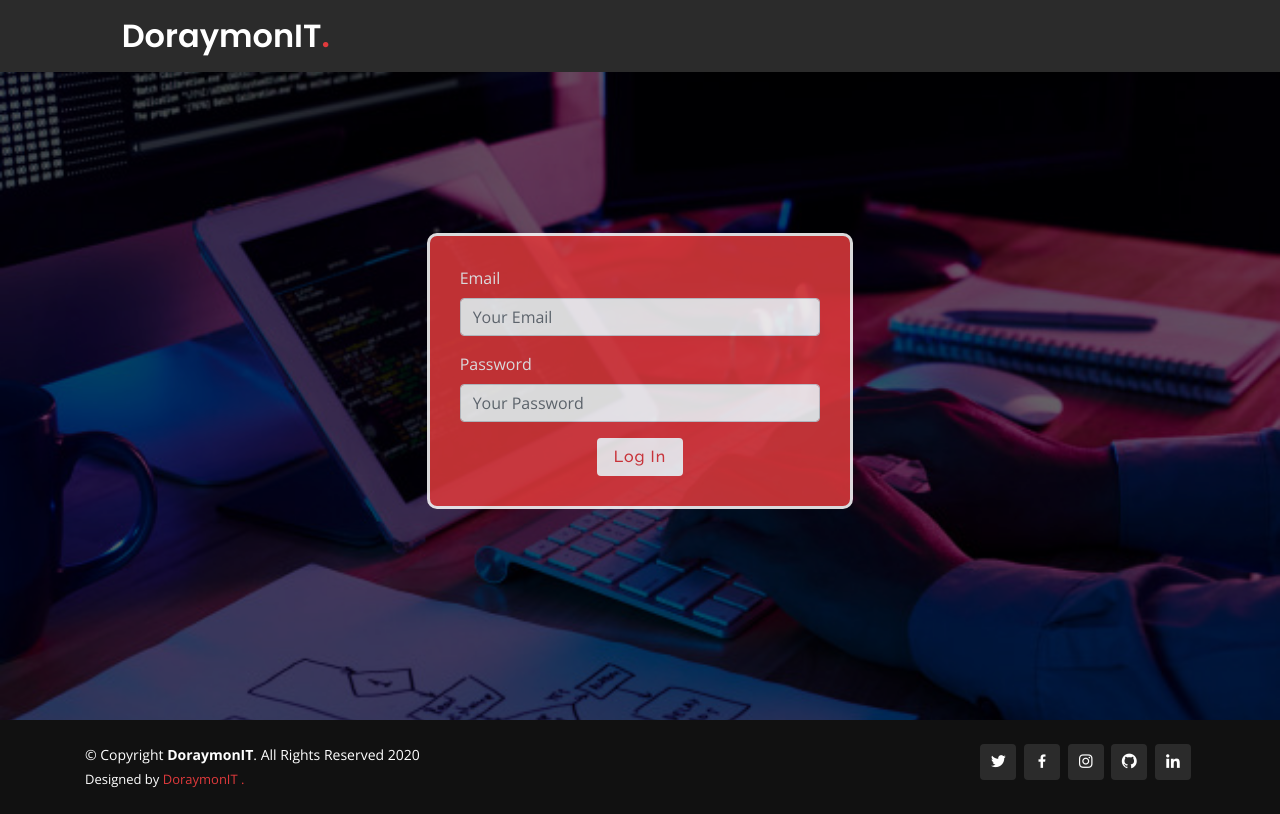
After one commit to DoraymonIT/H.A.H.-2.0, a PHP site: page /admin/login.php in a window 1280 px wide. The commit adds this page. Run offline with PHP 8.4, Linux system fonts and the light colour scheme.

Commit message:
php files

```diff
--- /dev/null
+++ b/admin/database_connect.php
@@ -0,0 +1,10 @@
+<?php
+ $db = mysqli_connect('localhost', 'root', '', 'portfolio','3306');
+//  $db = mysqli_connect('localhost', 'root', '', 'rd','3306');
+
+ if(!$db) {
+     die('Connection failed: ' . mysqli_connect_error());
+     echo "Die";
+ }
+
+?>
--- /dev/null
+++ b/admin/login.php
@@ -0,0 +1,148 @@
+<?php
+require_once('database_connect.php');
+ob_start();
+session_start();
+if (!empty($_SESSION['email'])) {
+    header('location: dashboard.php');
+}
+?>
+<!DOCTYPE html>
+<html lang="en">
+
+<head>
+    <meta charset="utf-8" />
+    <meta content="width=device-width, initial-scale=1.0" name="viewport" />
+
+    <title>
+        DoraymonIT | Admin
+    </title>
+    <meta content="" name="description" />
+    <meta content="" name="keywords" />
+
+    <!-- Favicons -->
+    <link href="../assets/img/favicon.png" rel="icon" />
+    <link href="../assets/img/apple-touch-icon.png" rel="apple-touch-icon" />
+
+    <!-- Google Fonts -->
+    <link href="https://fonts.googleapis.com/css?family=Open+Sans:300,300i,400,400i,600,600i,700,700i|Raleway:300,300i,400,400i,500,500i,600,600i,700,700i|Poppins:300,300i,400,400i,500,500i,600,600i,700,700i" rel="stylesheet" />
+    <link rel="stylesheet" href="https://cdnjs.cloudflare.com/ajax/libs/font-awesome/5.15.1/css/all.min.css" />
+    <!-- Vendor CSS Files -->
+    <link href="../assets/vendor/bootstrap/css/bootstrap.min.css" rel="stylesheet" />
+    <link href="../assets/vendor/icofont/icofont.min.css" rel="stylesheet" />
+    <link href="../assets/vendor/boxicons/css/boxicons.min.css" rel="stylesheet" />
+    <link href="../assets/vendor/owl.carousel/assets/owl.carousel.min.css" rel="stylesheet" />
+    <link href="../assets/vendor/remixicon/remixicon.css" rel="stylesheet" />
+    <link href="../assets/vendor/venobox/venobox.css" rel="stylesheet" />
+    <link href="../assets/vendor/aos/aos.css" rel="stylesheet" />
+
+    <!-- Template Main CSS File -->
+    <link href="../assets/css/style.css" rel="stylesheet" />
+    <link rel="stylesheet" href="https://cdnjs.cloudflare.com/ajax/libs/font-awesome/5.15.1/css/all.min.css" />
+</head>
+
+<body>
+    <!-- ======= Header ======= -->
+    <header id="header" class="fixed-top">
+        <div class="container-fluid">
+            <div class="row justify-content-center">
+                <div class="col-xl-10 d-flex align-items-center">
+                    <h1 class="logo mr-auto">
+                        <a href="index.html">DoraymonIT<span>.</span></a>
+                    </h1>
+
+                </div>
+            </div>
+        </div>
+    </header>
+    <!-- End Header -->
+
+
+    <main id="main">
+        <section id="heroLogin" class="d-flex align-items-center">
+
+            <div class="container-fluid">
+
+                <div class="row">
+                    <div class="col-md-4">
+                        <?php if (isset($_SESSION['wrong'])) : ?>
+                            <div class="alert alert-danger" role="alert" style="text-align: center;">
+                                <?php echo $_SESSION['wrong'] ?> </div>
+                        <?php endif ?>
+                    </div>
+                    <div class="col-md-4" style="
+    background-color: #e03a3c;
+    padding: 30px;
+    opacity: 0.85;
+    border: 3px solid white;
+    border-radius: 10px;
+    color: white;
+">
+                        <form action="login-process.php" method="post" role="form">
+                            <div class="form-row">
+                                <div class="col-12 form-group">
+                                    <label for="email">Email</label>
+                                    <input type="email" class="form-control" name="email" id="email" placeholder="Your Email" required />
+                                </div>
+                                <br>
+                                <div class="col-12 form-group">
+                                    <label for="email">Password</label>
+                                    <input type="password" name="password" class="form-control" id="name" placeholder="Your Password" required />
+                                </div>
+                            </div>
+
+                            <div class="text-center">
+                                <button type="submit" name="submit_portfolio" class="btn-get-started scrollto">Log In</button>
+                            </div>
+                        </form>
+
+                    </div>
+                    <div class="col-md-4"></div>
+                </div>
+            </div>
+
+        </section>
+    </main>
+    <!-- End #main -->
+
+    <!-- ======= Footer ======= -->
+    <footer id="footer">
+        <div class="container d-md-flex py-4">
+            <div class="mr-md-auto text-center text-md-left">
+                <div class="copyright">
+                    &copy; Copyright <strong><span>DoraymonIT</span></strong>. All Rights Reserved 2020
+                </div>
+                <div class="credits">
+                    Designed by <a href="https://doraymonit.com/">DoraymonIT .</a>
+                </div>
+            </div>
+            <div class="social-links text-center text-md-right pt-3 pt-md-0">
+                <a href="#" class="twitter"><i class="bx bxl-twitter"></i></a>
+                <a href="#" class="facebook"><i class="bx bxl-facebook"></i></a>
+                <a href="#" class="instagram"><i class="bx bxl-instagram"></i></a>
+                <a href="#" class="github"><i class="bx bxl-github"></i></a>
+                <a href="#" class="linkedin"><i class="bx bxl-linkedin"></i></a>
+            </div>
+        </div>
+    </footer>
+    <!-- End Footer -->
+
+    <a href="#" class="back-to-top"><i class="icofont-simple-up"></i></a>
+
+    <!-- Vendor JS Files -->
+    <script src="../assets/vendor/jquery/jquery.min.js"></script>
+    <script src="../assets/vendor/bootstrap/js/bootstrap.bundle.min.js"></script>
+    <script src="../assets/vendor/jquery.easing/jquery.easing.min.js"></script>
+    <script src="../assets/vendor/php-email-form/validate.js"></script>
+    <script src="../assets/vendor/owl.carousel/owl.carousel.min.js"></script>
+    <script src="../assets/vendor/waypoints/jquery.waypoints.min.js"></script>
+    <script src="../assets/vendor/counterup/counterup.min.js"></script>
+    <script src="../assets/vendor/isotope-layout/isotope.pkgd.min.js"></script>
+    <script src="../assets/vendor/venobox/venobox.min.js"></script>
+    <script src="../assets/vendor/aos/aos.js"></script>
+
+    <!-- Template Main JS File -->
+    <script src="../assets/js/main.js"></script>
+
+</body>
+
+</html>
--- a/assets/css/style.css
+++ b/assets/css/style.css
@@ -370,7 +370,23 @@ input[type="email"]:focus {
   left: 0;
   right: 0;
 }
-
+#heroLogin{
+  width: 100%;
+  height: 90vh;
+  background: url("../img/voila4.jpg") top center no-repeat;
+  background-size: cover;
+  position: relative;
+  padding-top: 82px;
+}
+#heroLogin:before {
+  content: "";
+  background: rgba(0, 0, 0, 0.6);
+  position: absolute;
+  bottom: 0;
+  top: 0;
+  left: 0;
+  right: 0;
+}
 #hero h1 {
   margin: 0;
   font-size: 48px;
@@ -398,10 +414,26 @@ input[type="email"]:focus {
   background: #e03a3c;
   border: 2px solid #e03a3c;
 }
-
-#hero .btn-get-started:hover {
-  background: transparent;
-  border-color: #fff;
+.btn-get-started {
+
+  font-family: "Raleway", sans-serif;
+  font-weight: 500;
+  font-size: 16px;
+  letter-spacing: 1px;
+  display: inline-block;
+  padding: 5px 15px;
+  border-radius: 4px;
+  transition: 0.5s;
+  /* margin-top: 30px; */
+  color: #e03a3c;
+  background: #fff;
+  border: 2px solid#fff;
+}
+.btn-get-started:hover {
+  background:  #ffa8a9;
+  /* border-color:transparent; */
+  color: #fff;
+  border: 2px solid#fff;
 }
 
 @media (max-width: 768px) {
```
Also changed, not shown: admin/dashboard.php (added, +134 -0 lines), admin/login-process.php (added, +31 -0 lines), admin/logout.php (added, +7 -0 lines).
